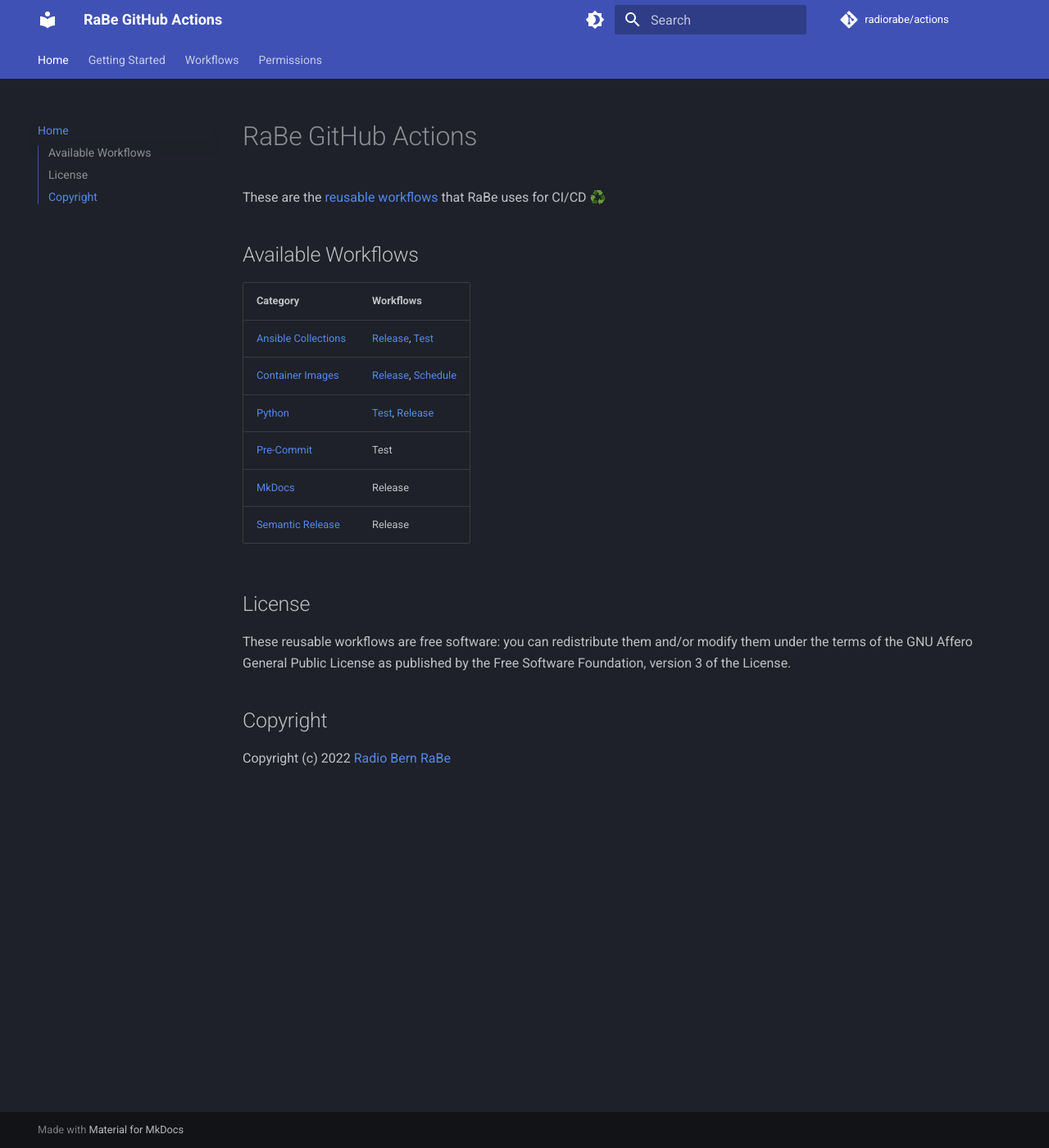
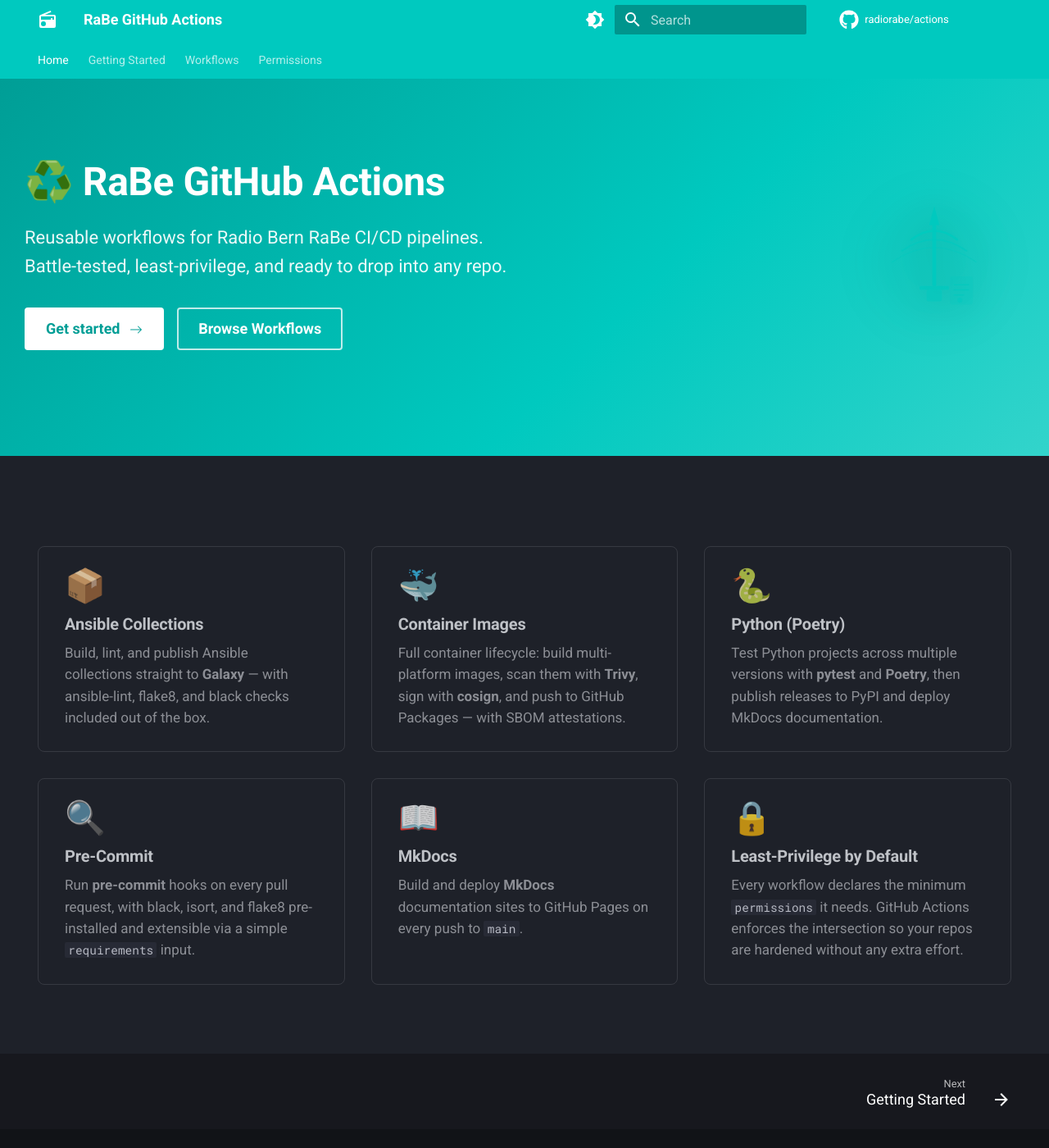
Before and after one commit to radiorabe/actions, an MkDocs documentation site: the page built from docs/index.md, in a window 1280 px wide and 1400 px high. Shown: the whole window at 82% size. Built offline with MkDocs 1.6.1 and Material for MkDocs 9.7.7, drawn with Linux system fonts in a browser that asks for light colours; comment, search, counter and statistics services are not loaded.

Commit message:
docs: update design to match suisa_sendemeldung style with fancy home page
Co-authored-by: hairmare <116588+hairmare@users.noreply.github.com>

```diff
--- a/docs/css/style.css
+++ b/docs/css/style.css
@@ -1,10 +1,159 @@
-/* set primary color */
+/* ───────────────────────────────────────────────────
+   Brand colours
+─────────────────────────────────────────────────── */
 :root {
   --md-primary-fg-color:        #00C9BF;
+  --md-primary-fg-color--light: #33d4cb;
+  --md-primary-fg-color--dark:  #009e96;
   --md-accent-fg-color:         #00C9BF;
 }
 
-/* make code selectable on main */
+/* make code non-selectable (shell prompt operators) */
 .highlight .o {
-    user-select: none;
+  user-select: none;
 }
+
+/* ───────────────────────────────────────────────────
+   Hero section (home page)
+─────────────────────────────────────────────────── */
+.tx-hero {
+  padding: 2rem 0 3rem;
+  background: linear-gradient(
+    135deg,
+    var(--md-primary-fg-color--dark) 0%,
+    var(--md-primary-fg-color) 60%,
+    var(--md-primary-fg-color--light) 100%
+  );
+  color: #fff;
+}
+
+[data-md-color-scheme="default"] .tx-hero {
+  background: linear-gradient(
+    135deg,
+    var(--md-primary-fg-color--dark) 0%,
+    var(--md-primary-fg-color) 60%,
+    var(--md-primary-fg-color--light) 100%
+  );
+}
+
+.tx-hero .md-grid {
+  display: flex;
+  align-items: center;
+  gap: 2rem;
+  min-height: 18rem;
+}
+
+.tx-hero__content {
+  flex: 1 1 0;
+  color: #fff;
+}
+
+.tx-hero__content h1 {
+  color: #fff !important;
+  font-size: 2.4rem;
+  font-weight: 700;
+  line-height: 1.2;
+  margin-bottom: .8rem;
+}
+
+.tx-hero__content p {
+  font-size: 1.1rem;
+  line-height: 1.6;
+  margin-bottom: 1.6rem;
+  opacity: .92;
+}
+
+.tx-hero__content .md-button {
+  border-radius: 4px;
+  font-size: .9rem;
+  font-weight: 600;
+  margin-right: .6rem;
+  margin-bottom: .6rem;
+  padding: .5rem 1.2rem;
+}
+
+.tx-hero__content .md-button--primary {
+  background-color: #fff;
+  color: var(--md-primary-fg-color--dark) !important;
+  border: 2px solid #fff;
+}
+
+.tx-hero__content .md-button--primary:hover {
+  background-color: rgba(255,255,255,.88);
+}
+
+.tx-hero__content .md-button:not(.md-button--primary) {
+  background-color: transparent;
+  border: 2px solid rgba(255,255,255,.75);
+  color: #fff !important;
+}
+
+.tx-hero__content .md-button:not(.md-button--primary):hover {
+  border-color: #fff;
+  background-color: rgba(255,255,255,.12);
+}
+
+.tx-hero__image {
+  flex: 0 0 220px;
+  display: flex;
+  justify-content: center;
+  align-items: center;
+}
+
+.tx-hero__image svg {
+  width: 200px;
+  height: 200px;
+  filter: drop-shadow(0 4px 20px rgba(0,0,0,.18));
+}
+
+@media screen and (max-width: 60em) {
+  .tx-hero__image {
+    display: none;
+  }
+}
+
+/* ───────────────────────────────────────────────────
+   Feature grid (home page)
+─────────────────────────────────────────────────── */
+.tx-features {
+  padding: 3rem 0;
+}
+
+.tx-features__grid {
+  display: grid;
+  grid-template-columns: repeat(auto-fill, minmax(280px, 1fr));
+  gap: 1.6rem;
+}
+
+.tx-feature {
+  padding: 1.4rem 1.6rem;
+  border-radius: 8px;
+  border: 1px solid var(--md-default-fg-color--lightest);
+  transition: box-shadow .2s, border-color .2s;
+}
+
+.tx-feature:hover {
+  box-shadow: 0 4px 20px rgba(0,0,0,.08);
+  border-color: var(--md-primary-fg-color);
+}
+
+.tx-feature__icon {
+  font-size: 2rem;
+  line-height: 1;
+  margin-bottom: .6rem;
+}
+
+.tx-feature h2 {
+  font-size: 1rem;
+  font-weight: 700;
+  margin: 0 0 .4rem;
+  border: none;
+  color: var(--md-typeset-color);
+}
+
+.tx-feature p {
+  font-size: .85rem;
+  line-height: 1.55;
+  margin: 0;
+  color: var(--md-default-fg-color--light);
+}
--- a/docs/index.md
+++ b/docs/index.md
@@ -1,25 +1,6 @@
-# RaBe GitHub Actions
-
-These are the [reusable workflows](https://docs.github.com/en/actions/using-workflows/reusing-workflows)
-that RaBe uses for CI/CD ♻️
-
-## Available Workflows
-
-| Category | Workflows |
-|---|---|
-| [Ansible Collections](workflows/ansible/index.md) | [Release](workflows/ansible/release.md), [Test](workflows/ansible/test.md) |
-| [Container Images](workflows/container/index.md) | [Release](workflows/container/release.md), [Schedule](workflows/container/schedule.md) |
-| [Python](workflows/python/index.md) | [Test](workflows/python/test.md), [Release](workflows/python/release.md) |
-| [Pre-Commit](workflows/pre-commit.md) | Test |
-| [MkDocs](workflows/mkdocs.md) | Release |
-| [Semantic Release](workflows/semantic-release.md) | Release |
-
-## License
-
-These reusable workflows are free software: you can redistribute them and/or modify them under
-the terms of the GNU Affero General Public License as published by the Free
-Software Foundation, version 3 of the License.
-
-## Copyright
-
-Copyright (c) 2022 [Radio Bern RaBe](http://www.rabe.ch)
+---
+template: home.html
+hide:
+  - navigation
+  - toc
+---
--- /dev/null
+++ b/docs/overrides/home.html
@@ -0,0 +1,124 @@
+{% extends "main.html" %}
+
+{% block tabs %}
+  {{ super() }}
+
+  <section class="tx-hero">
+    <div class="md-grid md-typeset">
+      <div class="tx-hero__content">
+        <h1>♻️ RaBe GitHub Actions</h1>
+        <p>
+          Reusable workflows for Radio Bern RaBe CI/CD pipelines.<br>
+          Battle-tested, least-privilege, and ready to drop into any repo.
+        </p>
+        <a
+          href="{{ 'getting-started/' | url }}"
+          title="Getting Started"
+          class="md-button md-button--primary"
+        >
+          Get started
+          <svg xmlns="http://www.w3.org/2000/svg" viewBox="0 0 16 16" width="16" height="16" fill="currentColor" style="vertical-align:middle;margin-left:.4em"><path d="M1 8a.5.5 0 0 1 .5-.5h11.793l-3.147-3.146a.5.5 0 0 1 .708-.708l4 4a.5.5 0 0 1 0 .708l-4 4a.5.5 0 0 1-.708-.708L13.293 8.5H1.5A.5.5 0 0 1 1 8z"/></svg>
+        </a>
+        <a
+          href="{{ 'workflows/' | url }}"
+          title="Browse Workflows"
+          class="md-button"
+        >
+          Browse Workflows
+        </a>
+      </div>
+      <div class="tx-hero__image">
+        <svg xmlns="http://www.w3.org/2000/svg" viewBox="0 0 512 512" fill="none" aria-hidden="true">
+          <circle cx="256" cy="256" r="240" fill="var(--md-primary-fg-color)" opacity=".08"/>
+          <circle cx="256" cy="256" r="170" fill="var(--md-primary-fg-color)" opacity=".06"/>
+          <circle cx="256" cy="256" r="100" fill="var(--md-primary-fg-color)" opacity=".10"/>
+          <!-- Antenna mast -->
+          <rect x="250" y="130" width="12" height="210" rx="4" fill="var(--md-primary-fg-color)"/>
+          <polygon points="256,90 240,150 272,150" fill="var(--md-primary-fg-color)"/>
+          <!-- Signal arcs -->
+          <path d="M185 195 Q256 140 327 195" stroke="var(--md-primary-fg-color)" stroke-width="7" fill="none" stroke-linecap="round" opacity=".85"/>
+          <path d="M155 230 Q256 160 357 230" stroke="var(--md-primary-fg-color)" stroke-width="5" fill="none" stroke-linecap="round" opacity=".60"/>
+          <path d="M125 265 Q256 175 387 265" stroke="var(--md-primary-fg-color)" stroke-width="4" fill="none" stroke-linecap="round" opacity=".40"/>
+          <!-- Base -->
+          <rect x="210" y="340" width="92" height="12" rx="4" fill="var(--md-primary-fg-color)" opacity=".7"/>
+          <rect x="232" y="352" width="48" height="36" rx="6" fill="var(--md-primary-fg-color)" opacity=".5"/>
+          <!-- Workflow icon hint -->
+          <rect x="305" y="310" width="72" height="88" rx="8" fill="var(--md-primary-fg-color)" opacity=".22"/>
+          <line x1="318" y1="336" x2="363" y2="336" stroke="var(--md-primary-fg-color)" stroke-width="4" stroke-linecap="round" opacity=".65"/>
+          <line x1="318" y1="352" x2="363" y2="352" stroke="var(--md-primary-fg-color)" stroke-width="4" stroke-linecap="round" opacity=".65"/>
+          <line x1="318" y1="368" x2="348" y2="368" stroke="var(--md-primary-fg-color)" stroke-width="4" stroke-linecap="round" opacity=".65"/>
+          <circle cx="336" cy="384" r="8" fill="var(--md-primary-fg-color)" opacity=".5"/>
+        </svg>
+      </div>
+    </div>
+  </section>
+{% endblock %}
+
+{% block content %}
+  <section class="tx-features">
+    <div class="md-grid">
+      <div class="tx-features__grid md-typeset">
+
+        <div class="tx-feature">
+          <div class="tx-feature__icon">📦</div>
+          <h2>Ansible Collections</h2>
+          <p>
+            Build, lint, and publish Ansible collections straight to
+            <strong>Galaxy</strong> — with ansible-lint, flake8, and black checks
+            included out of the box.
+          </p>
+        </div>
+
+        <div class="tx-feature">
+          <div class="tx-feature__icon">🐳</div>
+          <h2>Container Images</h2>
+          <p>
+            Full container lifecycle: build multi-platform images, scan them with
+            <strong>Trivy</strong>, sign with <strong>cosign</strong>, and push to
+            GitHub Packages — with SBOM attestations.
+          </p>
+        </div>
+
+        <div class="tx-feature">
+          <div class="tx-feature__icon">🐍</div>
+          <h2>Python (Poetry)</h2>
+          <p>
+            Test Python projects across multiple versions with <strong>pytest</strong>
+            and <strong>Poetry</strong>, then publish releases to PyPI and deploy
+            MkDocs documentation.
+          </p>
+        </div>
+
+        <div class="tx-feature">
+          <div class="tx-feature__icon">🔍</div>
+          <h2>Pre-Commit</h2>
+          <p>
+            Run <strong>pre-commit</strong> hooks on every pull request, with black,
+            isort, and flake8 pre-installed and extensible via a simple
+            <code>requirements</code> input.
+          </p>
+        </div>
+
+        <div class="tx-feature">
+          <div class="tx-feature__icon">📖</div>
+          <h2>MkDocs</h2>
+          <p>
+            Build and deploy <strong>MkDocs</strong> documentation sites to
+            GitHub Pages on every push to <code>main</code>.
+          </p>
+        </div>
+
+        <div class="tx-feature">
+          <div class="tx-feature__icon">🔒</div>
+          <h2>Least-Privilege by Default</h2>
+          <p>
+            Every workflow declares the minimum <code>permissions</code> it needs.
+            GitHub Actions enforces the intersection so your repos are hardened
+            without any extra effort.
+          </p>
+        </div>
+
+      </div>
+    </div>
+  </section>
+{% endblock %}
--- a/mkdocs.yml
+++ b/mkdocs.yml
@@ -1,35 +1,55 @@
 site_name: RaBe GitHub Actions
-site_url: https://radiorabe.github.io/actions/
 repo_url: https://github.com/radiorabe/actions
 repo_name: radiorabe/actions
 
 theme:
   name: "material"
+  custom_dir: docs/overrides
   palette:
     # Palette toggle for dark mode
     - scheme: slate
+      primary: '#00c9bf'
+      accent: '#00c9bf'
       toggle:
         icon: material/brightness-4
         name: Switch to light mode
     # Palette toggle for light mode
     - scheme: default
+      primary: '#00c9bf'
+      accent: '#00c9bf'
       toggle:
         icon: material/brightness-7
         name: Switch to dark mode
+  font:
+    text: Roboto
+    code: Roboto Mono
   icon:
-    repo: fontawesome/brands/git-alt
+    repo: fontawesome/brands/github
+    logo: material/radio
   features:
+    - content.code.annotate
     - content.code.copy
-    - content.code.annotate
+    - navigation.footer
     - navigation.indexes
     - navigation.sections
     - navigation.tabs
     - navigation.top
-    - toc.integrate
+    - navigation.tracking
+    - search.highlight
+    - search.share
+    - search.suggest
+    - toc.follow
 
 markdown_extensions:
 - admonition
+- attr_list
+- md_in_html
+- toc:
+    permalink: true
 - pymdownx.details
+- pymdownx.emoji:
+    emoji_index: !!python/name:material.extensions.emoji.twemoji
+    emoji_generator: !!python/name:material.extensions.emoji.to_svg
 - pymdownx.highlight:
     anchor_linenums: true
 - pymdownx.inlinehilite
@@ -38,6 +58,13 @@ markdown_extensions:
 
 extra_css:
 - css/style.css
+
+extra:
+  social:
+    - icon: fontawesome/brands/github
+      link: https://github.com/radiorabe/actions
+      name: GitHub
+  generator: false
 
 plugins:
 - search
```
